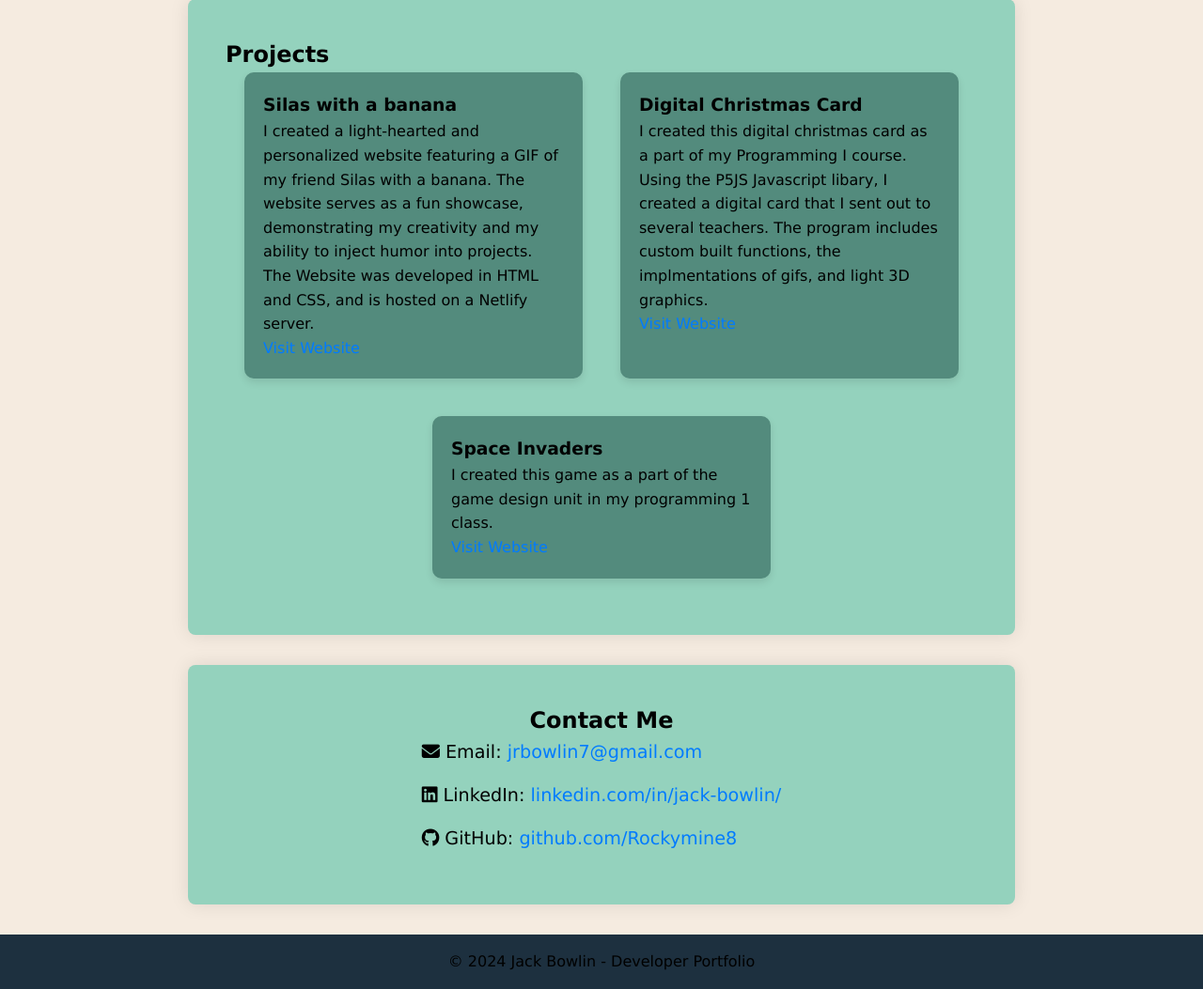
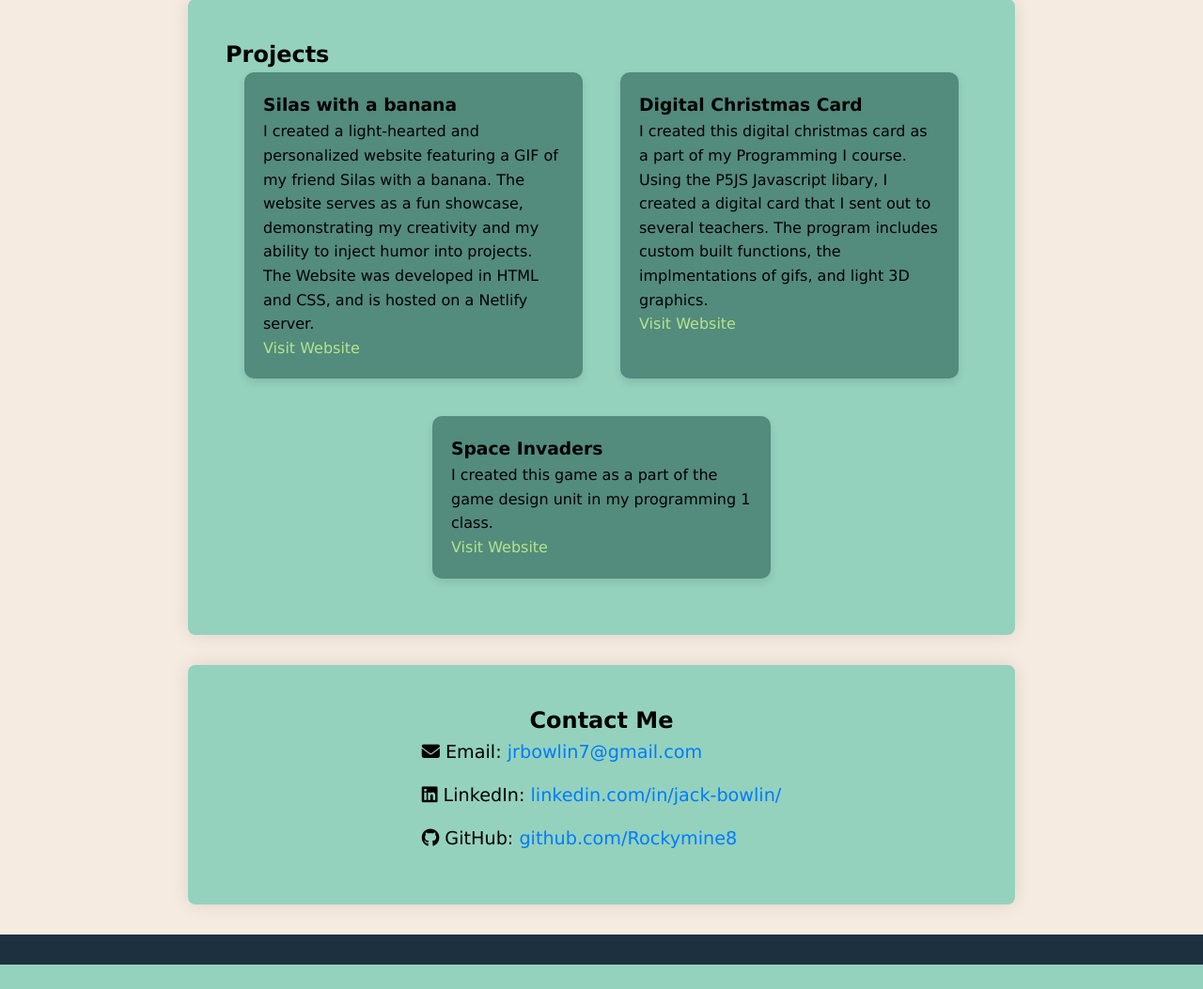
Before and after one commit to Rockymine8/flaskDeveloperWebsite, a Flask app: page / in a window 1280 px wide. Shown: the part 798-1851 px from the top of the page at 94% size. After the commit the page ends 1825 px from the top, so only its background shows below. Run offline with Flask 3, Linux system fonts and the light colour scheme; data comes from the database, SQL or seed files in the repository; some libraries are stand-ins or nearby versions.

Commit message:
remove footer and css color fix

```diff
--- a/static/styles.css
+++ b/static/styles.css
@@ -181,6 +181,10 @@ p {
     transform: scale(1.05);
 }
 
+.project-card a {
+    color: #b5e48c; /* Complementary color for hyperlinks */
+}
+
 @media only screen and (max-width: 768px) {
     header h1 {
         font-size: 2.5em;
--- a/templates/resume.html
+++ b/templates/resume.html
@@ -130,7 +130,7 @@
         </section>
 
         <footer>
-            <p>&copy; 2024 Jack Bowlin - Developer Portfolio</p>
+            <!--<p>&copy; 2024 Jack Bowlin - Developer Portfolio</p>-->
         </footer>
     </body>
 
```
